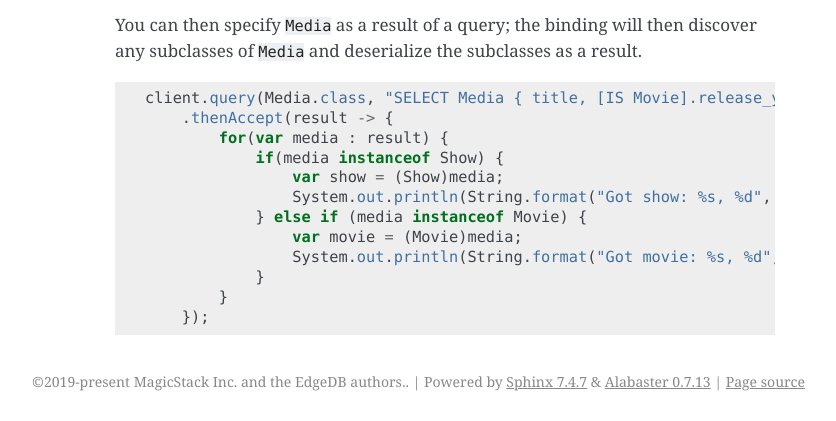
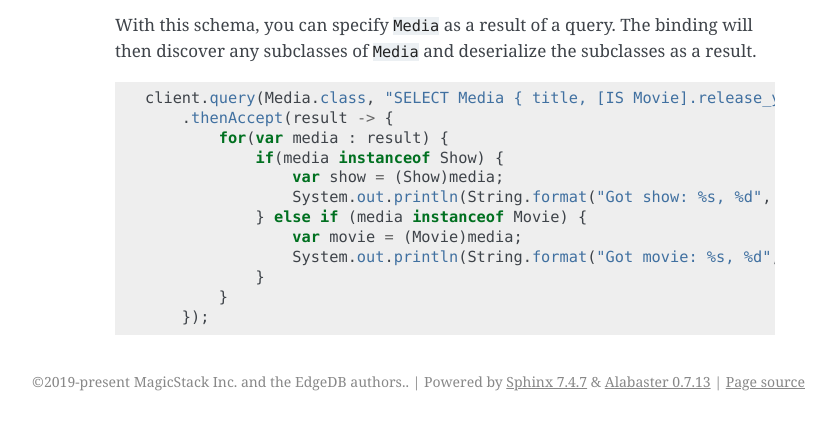
Before and after one commit to edgedb/edgedb-java, a Sphinx documentation site: the page built from docs/datamodeling.rst, in a window 1280 px wide and 900 px high, scrolled down 3261 px, cut to the strip 479-900 px from the top of the window. Shown: the whole strip, without its empty margins (305-1141 px from the left). Built offline with Sphinx 7.4.7, drawn with Linux system fonts in a browser that asks for light colours.

Commit message:
Update docs/datamodeling.rst
Co-authored-by: Devon Campbell <devon@radworks.io>

```diff
--- a/docs/datamodeling.rst
+++ b/docs/datamodeling.rst
@@ -309,9 +309,9 @@ schema types in code. For example:
             }
         }
 
-You can then specify ``Media`` as a result of a query; the binding will
-then discover any subclasses of ``Media`` and deserialize the subclasses as a
-result.
+With this schema, you can specify ``Media`` as a result of a query. The binding
+will then discover any subclasses of ``Media`` and deserialize the subclasses
+as a result.
 
 .. code-block:: java
 
```
